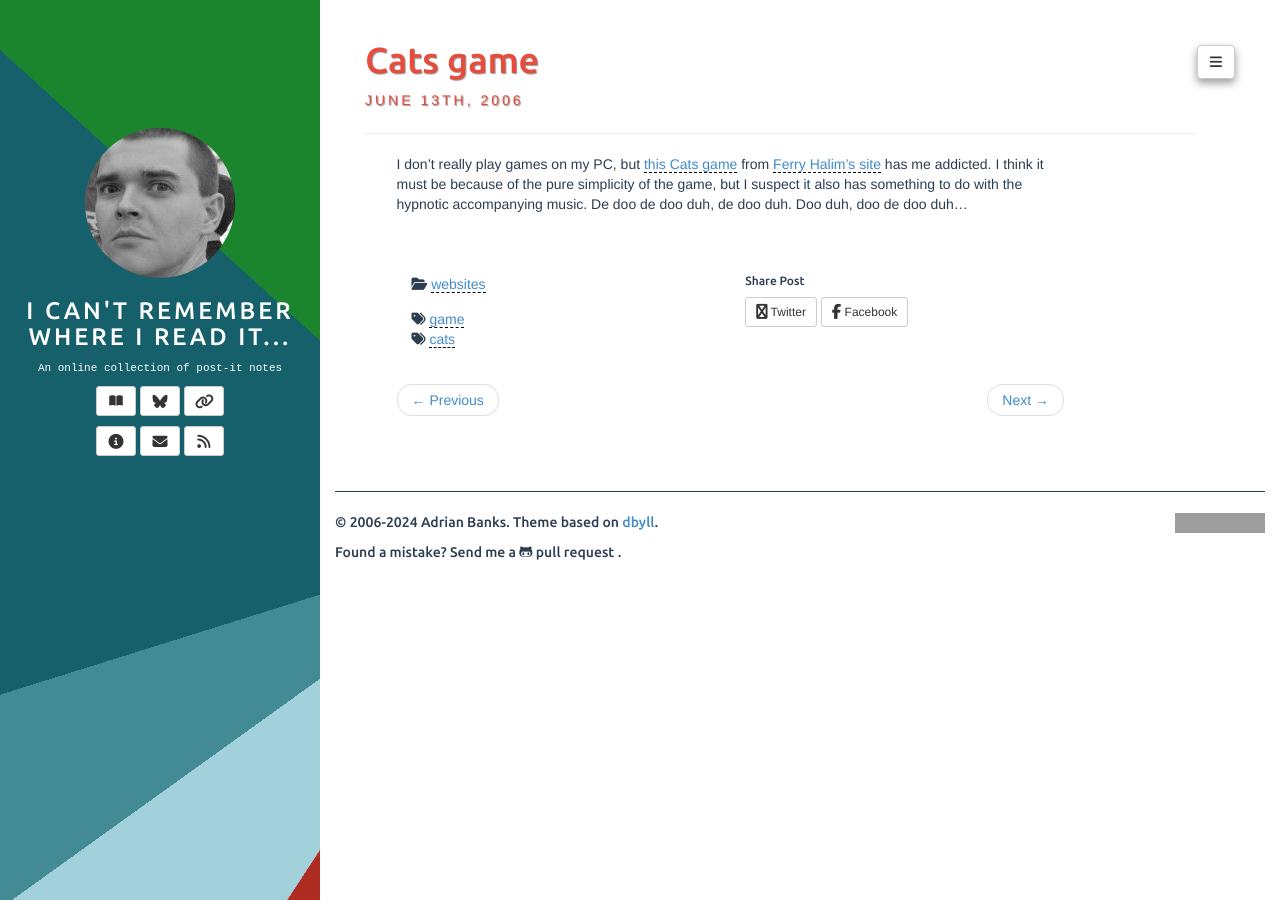
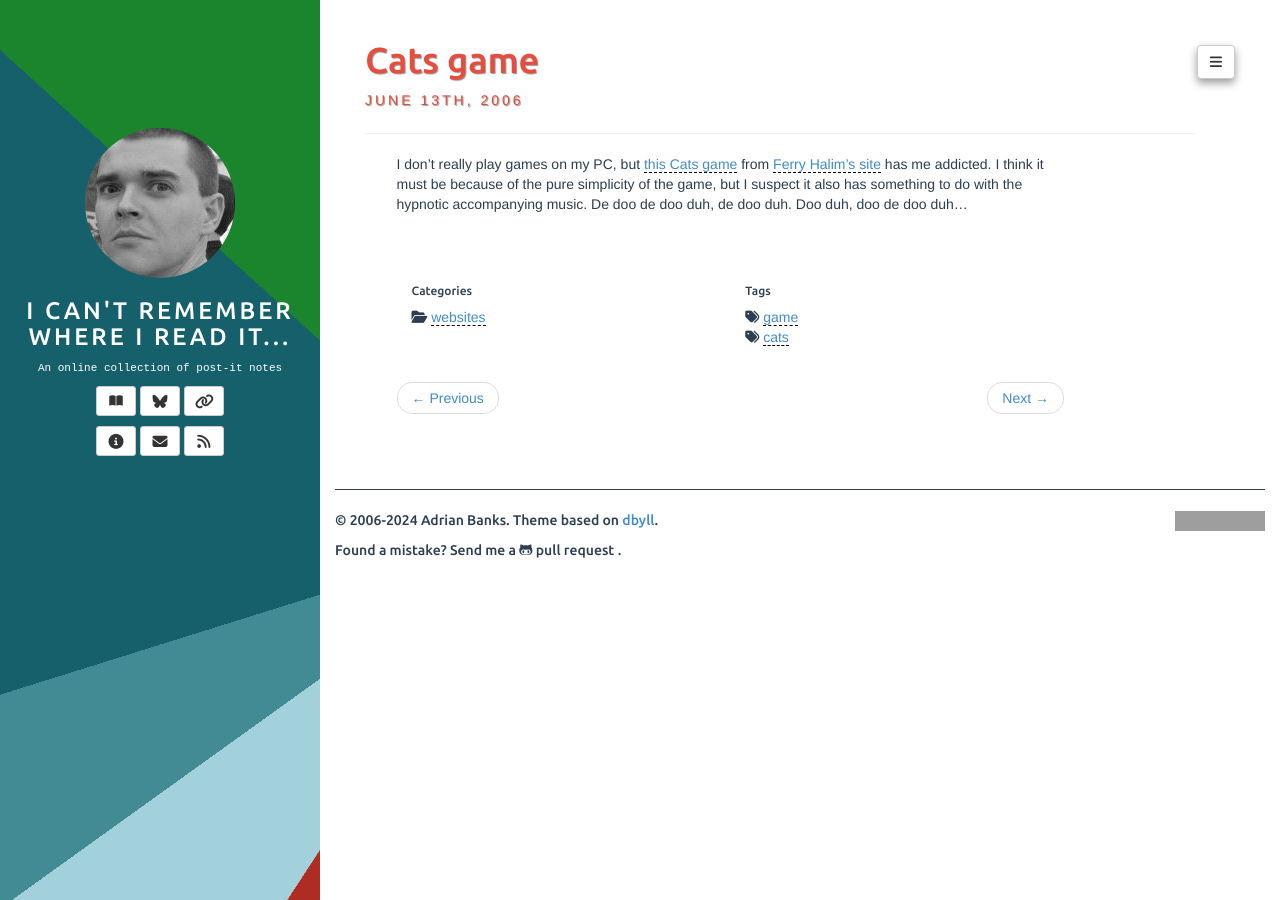
Before and after one commit to adrianbanks/adrianbanks.github.io, a Jekyll site: the page built from _posts/2006/06/2006-06-13-cats-game.md, in a window 1280 px wide. Built offline with Jekyll 4.4.1, drawn with Linux system fonts in a browser that asks for light colours; grey boxes are pictures that could not be loaded.

Commit message:
Remove share links from posts

```diff
--- a/_includes/post.html
+++ b/_includes/post.html
@@ -25,6 +25,8 @@
 		<div>
 			<section class="col-sm-6">
 				{% unless page.categories == empty %}
+					<h6 class="section-title">Categories</h6>
+
 					<div class="categories-and-tags">
 					{% assign categories_list = page.categories %}
 					{% if categories_list.first[0] == null %}
@@ -44,8 +46,12 @@
 					{% endif %}
 					</div>
 				{% endunless %}
+				</section>
 
+				<section class="col-sm-6">
 				{% unless page.tags == empty %}
+					<h6 class="section-title">Tags</h6>
+
 					<div class="categories-and-tags">
 					{% assign tags_list = page.tags %}
 					{% if tags_list.first[0] == null %}
@@ -67,26 +73,9 @@
 					</div>
 				{% endunless %}
 			</section>
-
-      <section class="share col-sm-6">
-        <h6 class="section-title">Share Post</h6>
-
-        <a class="btn btn-default btn-sm twitter" href="http://twitter.com/share?text={{page.title | encode}}{% if site.author.twitter%}&via={{site.author.twitter}}{% endif %}"
-           onclick="window.open(this.href, 'twitter-share', 'width=550,height=235');return false;">
-          <i class="fa fa-x-twitter fa-lg"></i>
-          Twitter
-        </a>
-
-        <a class="btn btn-default btn-sm facebook" href="https://www.facebook.com/sharer/sharer.php"
-           onclick="window.open(this.href, 'facebook-share','width=580,height=296');return false;">
-          <i class="fa fa-facebook fa-lg"></i>
-          Facebook
-        </a>
-      </section>
     </div>
 
     <div class="clearfix"></div>
-
 		<ul class="pager">
 		  {% if page.previous %}
 			  <li class="previous"><a href="{{ page.previous.url }}" title="{{ page.previous.title }}">&larr; Previous</a></li>
```
